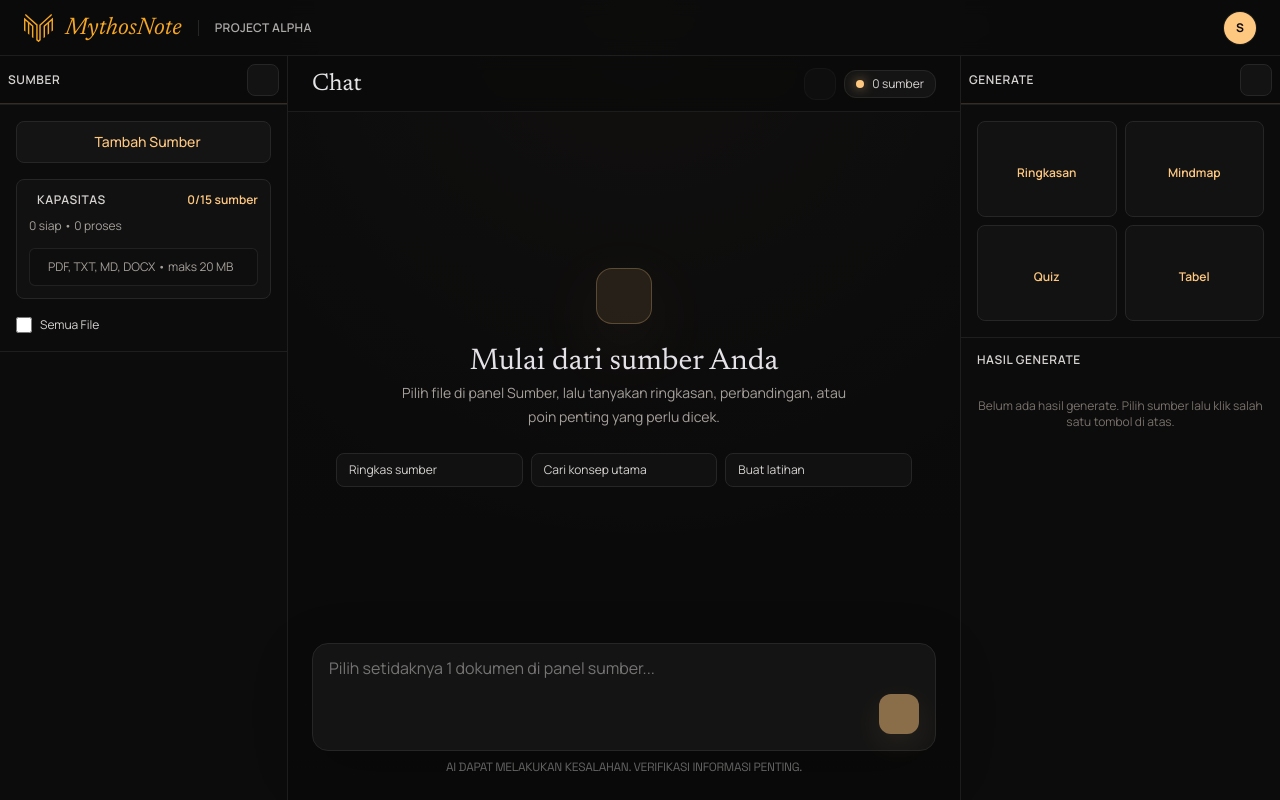
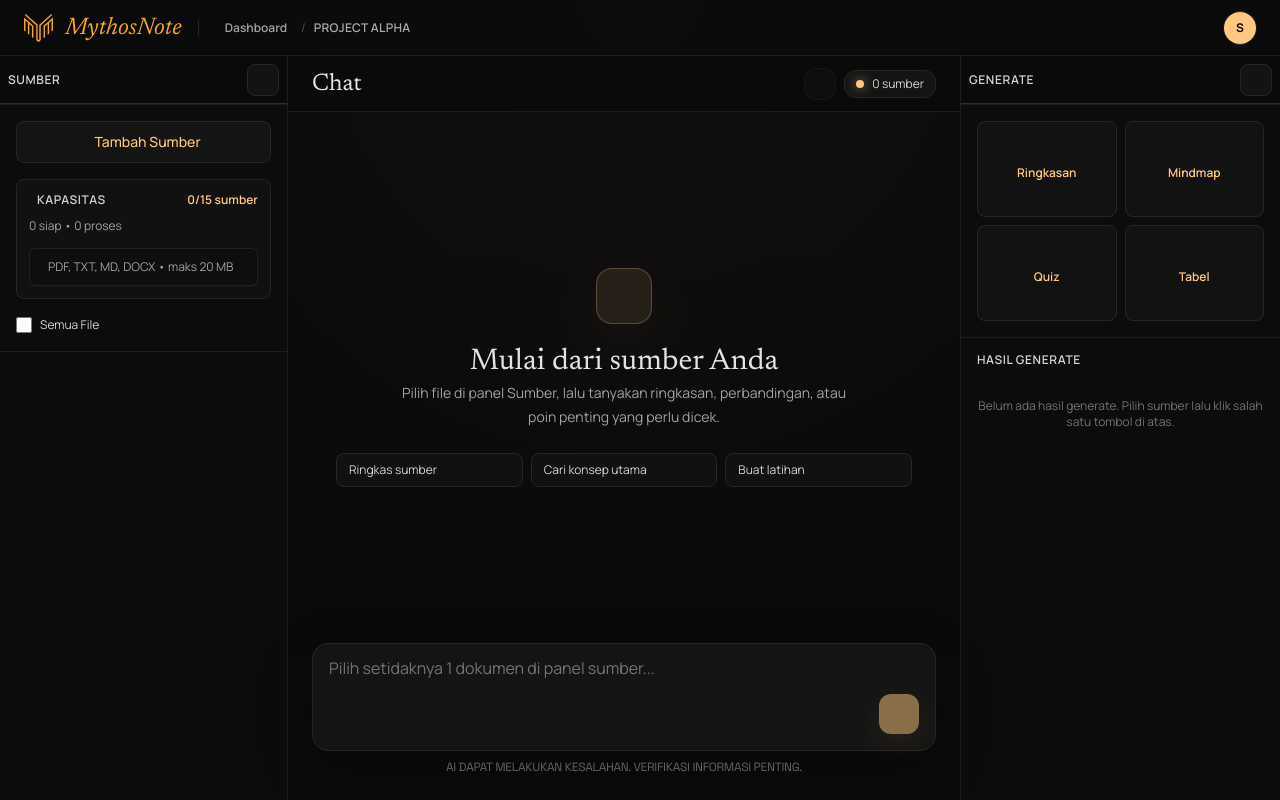
Before and after one commit to IbnuSabilGitHub/MythosNote, a Django app: page /workspace/ in a window 1280 px wide. Run offline with Django 4.2, Linux system fonts and the light colour scheme; a user stored in the database is signed in; tables that the repository leaves empty hold one stand-in row (values such as "Sample post"); style sheets or scripts are compiled from the project's sources; some libraries are stand-ins or nearby versions.

Commit message:
fix(templates): sesuaikan breadcrumb workspace dan tambah header user pada dropdown

```diff
--- a/templates/workspace.html
+++ b/templates/workspace.html
@@ -23,7 +23,12 @@
                 </a>
             </div>
             <div class="flex-none w-px h-4 bg-neutral-800"></div>
-            <div class="flex-1 min-w-0 inline-flex flex-col justify-start items-start">
+            <div class="flex-1 min-w-0 inline-flex items-center gap-1 sm:gap-2">
+                <a href="{% url 'project' %}" class="flex items-center gap-1 text-stone-400 hover:text-primary transition text-xs font-manrope font-semibold shrink-0 p-1.5 -my-1.5 rounded-md hover:bg-neutral-900" title="Kembali ke Dashboard Project">
+                    <iconify-icon icon="tabler:arrow-left" class="text-base sm:text-sm"></iconify-icon>
+                    <span class="hidden sm:inline">Dashboard</span>
+                </a>
+                <span class="text-stone-600 text-xs shrink-0 hidden sm:inline">/</span>
                 <div class="w-full truncate text-stone-300/80 text-xs font-semibold font-manrope uppercase leading-3 tracking-wide" title="{{ active_workspace.name|default:'PROJECT ALPHA'|upper }}">
                     {{ active_workspace.name|default:"PROJECT ALPHA"|upper }}</div>
             </div>
@@ -101,8 +106,16 @@
                     {{ request.user.first_name|default:request.user.email|make_list|first|upper }}
                 </button>
                 <div id="workspaceUserDropdown"
-                    class="z-50 hidden w-44 rounded-lg border border-neutral-800 bg-neutral-900 shadow-lg overflow-hidden"
+                    class="z-50 hidden w-48 rounded-lg border border-neutral-800 bg-neutral-900 shadow-lg overflow-hidden"
                     role="menu" aria-labelledby="workspaceUserMenuButton" aria-hidden="true">
+                    <div class="px-4 py-2.5 border-b border-neutral-800/70">
+                        <p class="text-xs font-semibold text-stone-200 truncate">
+                            {{ request.user.first_name|default:request.user.username }}
+                        </p>
+                        <p class="text-[10px] text-stone-400 truncate mt-0.5">
+                            {{ request.user.email }}
+                        </p>
+                    </div>
                     <ul class="py-1 text-sm font-medium text-stone-200" role="none">
                         <li role="none">
                             <a href="{% url 'project' %}"
```
